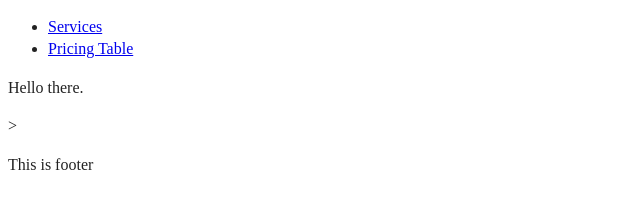
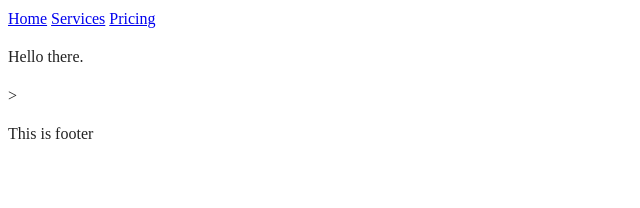
Before and after one commit to pacurtin/StackOverflowAngularTemplate, a website: page src/index.html in a window 1280 px wide. Shown: the whole page, without its empty margins (0-640 px from the left). Drawn offline with nearby package versions, Linux system fonts and the light colour scheme; some packages are replaced by stand-ins of ours.

Commit message:
Fixed routing issue

```diff
--- a/src/js/main.js
+++ b/src/js/main.js
@@ -16,6 +16,10 @@ app.config(['$routeProvider', function ($routeProvider) {
         .otherwise("/404", {templateUrl: "partials/404.html", controller: "PageCtrl"});
 }]);
 
+app.config(['$locationProvider', function($locationProvider) {
+    $locationProvider.hashPrefix('');
+}]);
+
 /**
  * Controls Pages
  */
--- a/src/templates/header.html
+++ b/src/templates/header.html
@@ -1,10 +1,9 @@
 <nav role="navigation">
     <div class="container">
         <div>
-            <ul>
-                <li><a href="#/services">Services</a></li>
-                <li><a href="#/pricing">Pricing Table</a></li>
-            </ul>
+            <a href="#/">Home</a>
+            <a href="#services">Services</a>
+            <a href="#pricing">Pricing</a>
         </div>
     </div>
 </nav>
```
